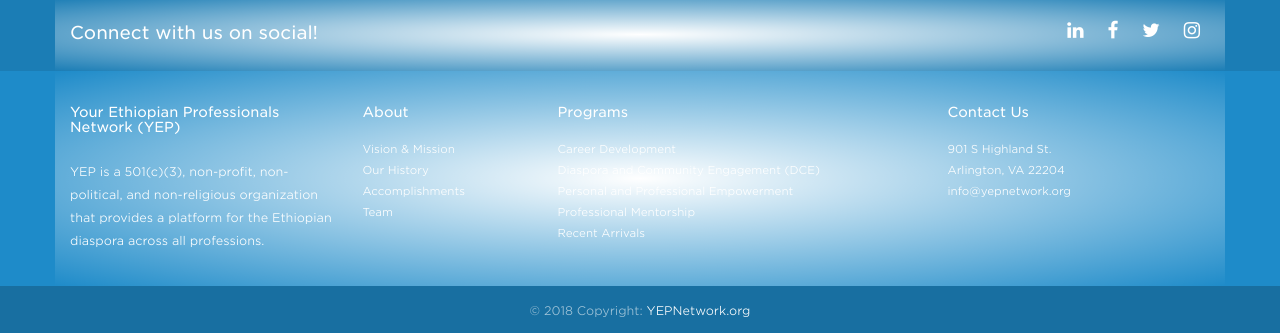
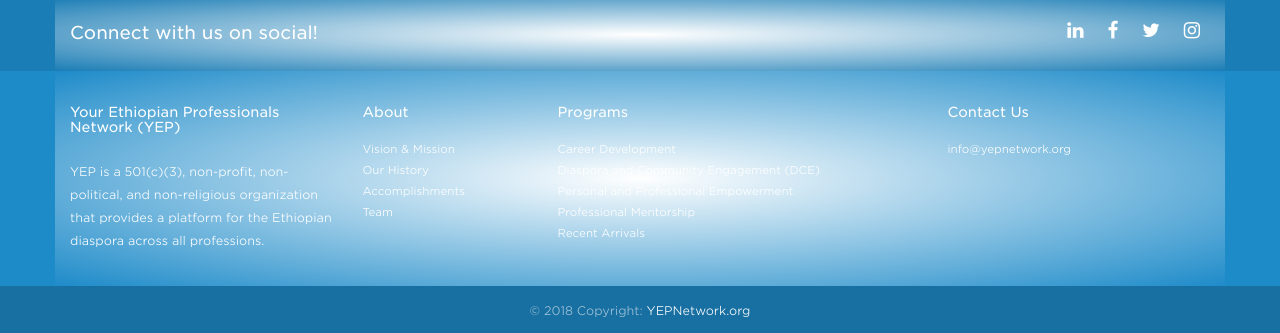
Before and after one commit to YEPNetwork/yepnetwork.github.io, a Jekyll site: the page built from index.html, in a window 1280 px wide and 900 px high, scrolled down 1642 px. Shown: the part 564-897 px from the top of the window. Built offline with Jekyll 4.4.1, drawn with Linux system fonts in a browser that asks for light colours; nearby versions of some CDN libraries; comment, search, counter and statistics services are not loaded.

Commit message:
Update footer.html

```diff
--- a/_includes/footer.html
+++ b/_includes/footer.html
@@ -42,8 +42,6 @@
         <div class="col col-md-3">
           <h5 class="title">Contact Us</h5>
           <ul>
-            <li>901 S Highland St.</li>
-            <li>Arlington, VA 22204</li>
             <li>info@yepnetwork.org</li>
           </ul>
         </div>
```
